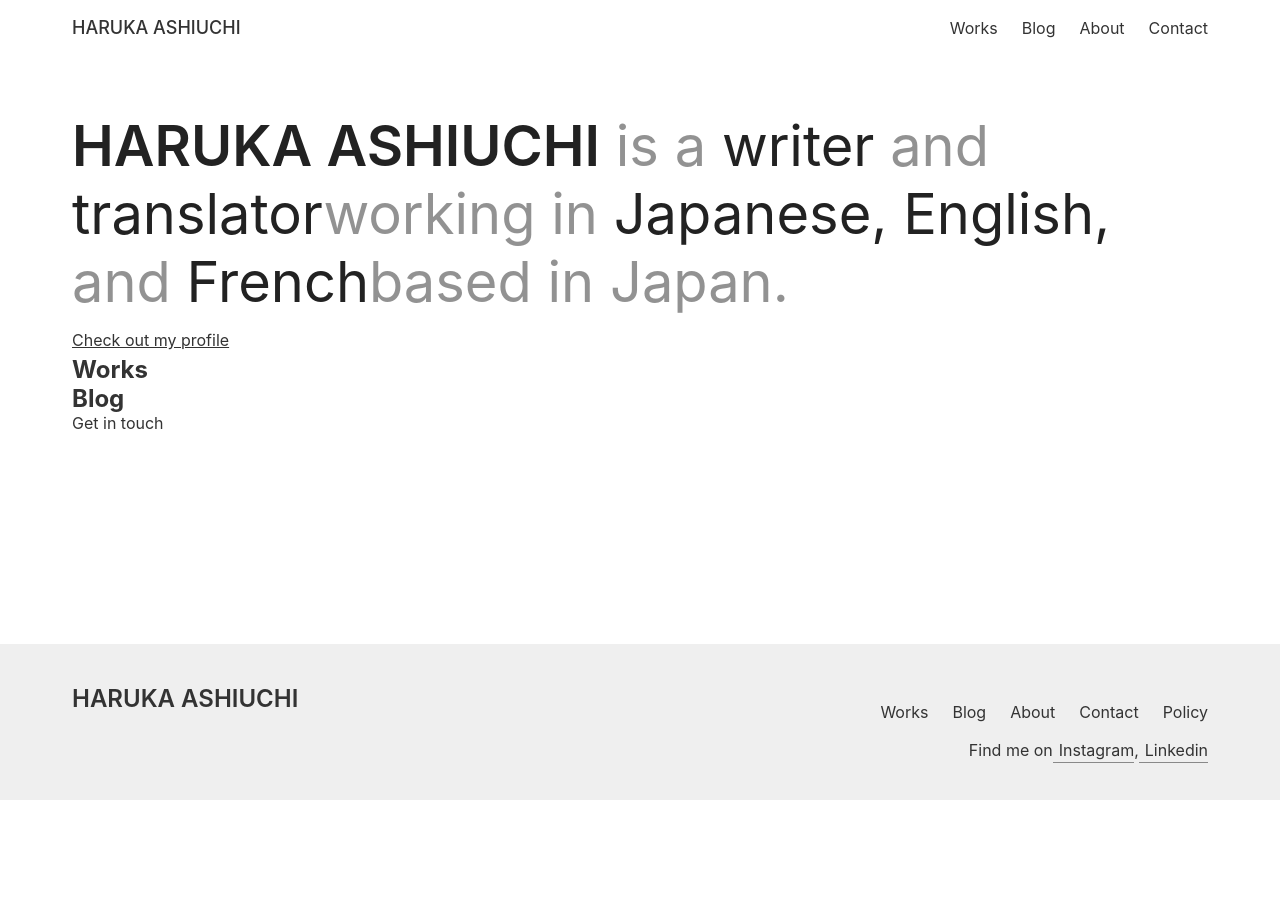
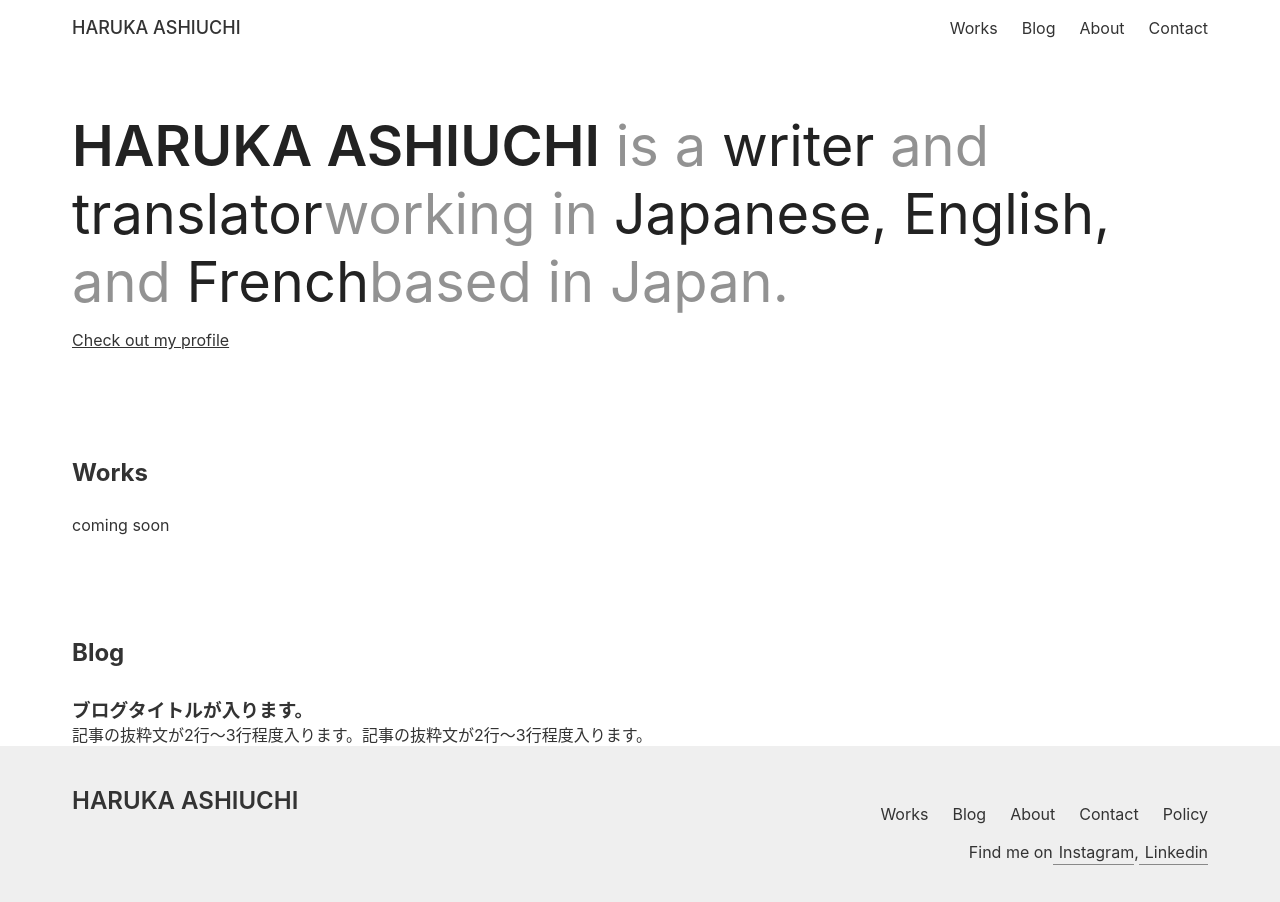
Before and after one commit to thisisassy/website, a Next.js app: page / in a window 1280 px wide. Before the commit the page ends 800 px from the top, so only its background shows below. Built offline with nearby package versions, Linux system fonts and the light colour scheme.

Commit message:
トップページのセクションを追加

```diff
--- a/app/page.tsx
+++ b/app/page.tsx
@@ -1,4 +1,5 @@
 import Link from "next/link";
+import Section from "@/components/Section/section";
 import styles from "./page.module.scss";
 
 export default function Home() {
@@ -16,13 +17,22 @@ export default function Home() {
           Check out my profile
         </Link>
       </div>
-      <section>
-        <h2>Works</h2>
-      </section>
-      <section>
-        <h2>Blog</h2>
-      </section>
-      <div>Get in touch</div>
+      <Section heading="Works">
+        <p>coming soon</p>
+      </Section>
+      <Section heading="Blog">
+        <ul>
+          <article>
+            <h3>ブログタイトルが入ります。</h3>
+            <p>
+              <time dateTime=""></time>
+            </p>
+            <p>
+              記事の抜粋文が2行〜3行程度入ります。記事の抜粋文が2行〜3行程度入ります。
+            </p>
+          </article>
+        </ul>
+      </Section>
     </>
   );
 }
--- /dev/null
+++ b/components/Section/section.module.scss
@@ -0,0 +1,8 @@
+.section {
+  padding: 100px 0 0;
+}
+.heading {
+  font-size: 24px;
+  line-height: 1.5;
+  padding-bottom: 24px;
+}
--- /dev/null
+++ b/components/Section/section.tsx
@@ -0,0 +1,16 @@
+import styles from "./section.module.scss";
+
+export default function Section({
+  heading,
+  children,
+}: Readonly<{
+  heading: React.ReactNode;
+  children: React.ReactNode;
+}>) {
+  return (
+    <section className={styles.section}>
+      <h2 className={styles.heading}>{heading}</h2>
+      {children}
+    </section>
+  );
+}
```
